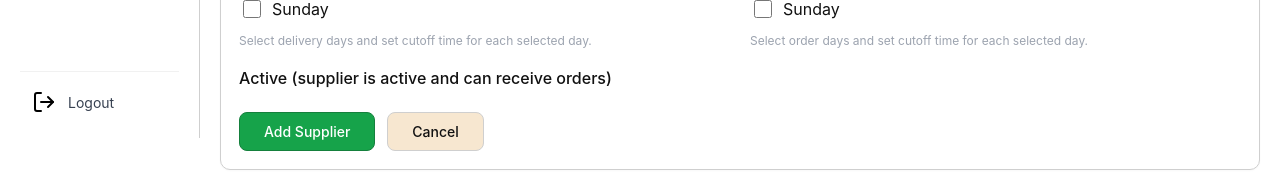
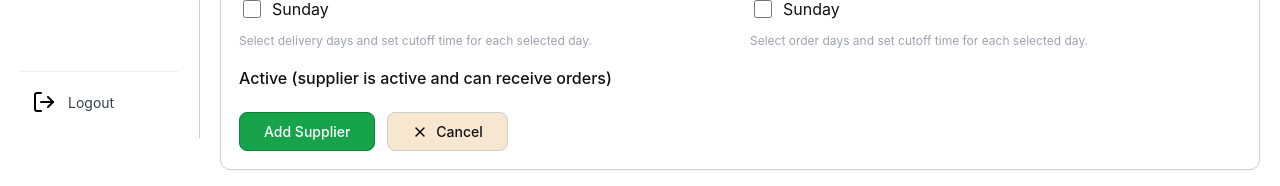
Before and after one commit to ysabellelenon/maa-inventory, a Django app: template maainventory/templates/maainventory/add_supplier.html in a window 1280 px wide. Shown: the part 662-848 px from the top of the page. Run offline with Django 5.2, Linux system fonts and the light colour scheme; the template is opened without the code that fills it, so the values that code supplies are empty.

Commit message:
Use btn-cancel class for Cancel button

```diff
--- a/maainventory/templates/maainventory/add_supplier.html
+++ b/maainventory/templates/maainventory/add_supplier.html
@@ -405,7 +405,8 @@
           <button type="submit" class="btn-green">
             Add Supplier
           </button>
-          <a href="{% url 'suppliers' %}" style="padding: 10px 24px; background: var(--accent); color: var(--text); text-decoration: none; border-radius: 8px; font-weight: 500; border: 1px solid var(--border); display: inline-block; font-size: 14px;">
+          <a href="{% url 'suppliers' %}" class="btn-cancel">
+            <img src="{% static 'icons/x.svg' %}" alt="" aria-hidden="true" class="btn-cancel-icon" />
             Cancel
           </a>
         </div>
@@ -560,6 +561,24 @@
       background: #15803d;
       border-color: #166534;
     }
+    .btn-cancel {
+      display: inline-flex;
+      align-items: center;
+      gap: 8px;
+      padding: 10px 24px;
+      background: var(--accent);
+      color: var(--text);
+      text-decoration: none;
+      border-radius: 8px;
+      font-weight: 500;
+      font-size: 14px;
+      border: 1px solid var(--border);
+      font-family: inherit;
+    }
+    .btn-cancel-icon {
+      width: 16px;
+      height: 16px;
+    }
   </style>
 
   <script>
```
Also changed, not shown: static/icons/x.svg (added).
